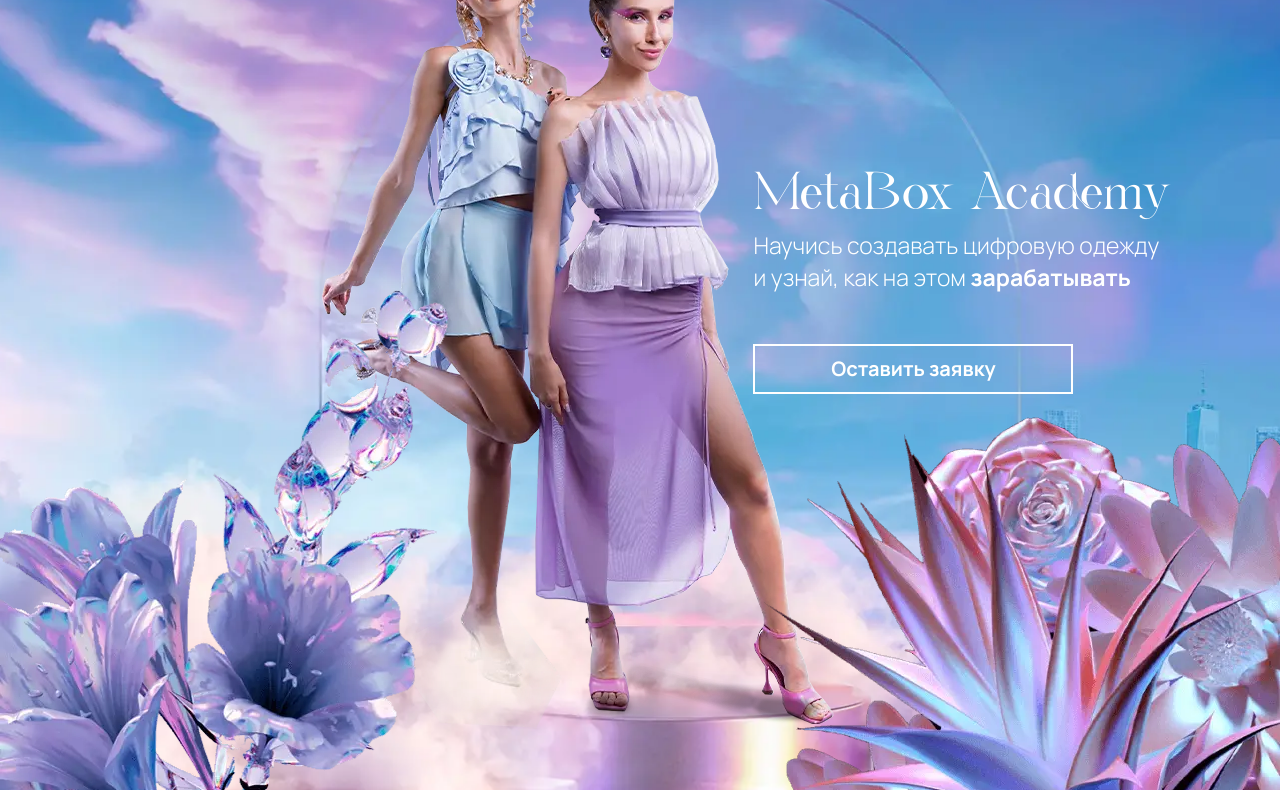
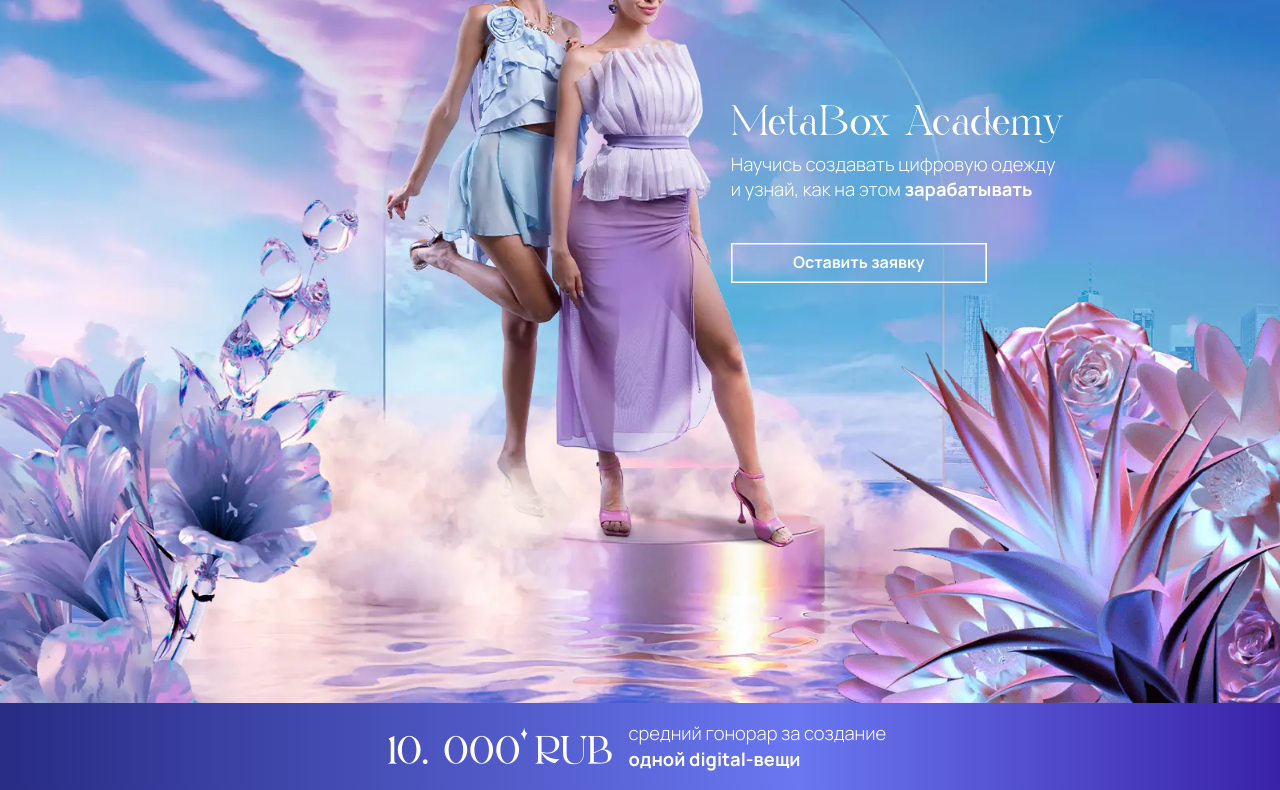
Before and after one commit to boyko1396/metabox_v4, a website built with webpack: page src/index.html in a window 1280 px wide. Shown: the part 164-954 px from the top of the page. Built offline with nearby package versions, Linux system fonts and the light colour scheme; files whose address does not match are found by name.

Commit message:
fix resolution 80%

```diff
--- a/src/scss/config/vars.scss
+++ b/src/scss/config/vars.scss
@@ -1,4 +1,4 @@
-$siteResolution: 1px;
+$siteResolution: .8px;
 $mainFont: 'Manrope';
 $type1Font: 'Vensfolk';
 $type2Font: 'Gyahegi';
```
Also changed, not shown: dist/css/style.min.css, dist/index.html.
